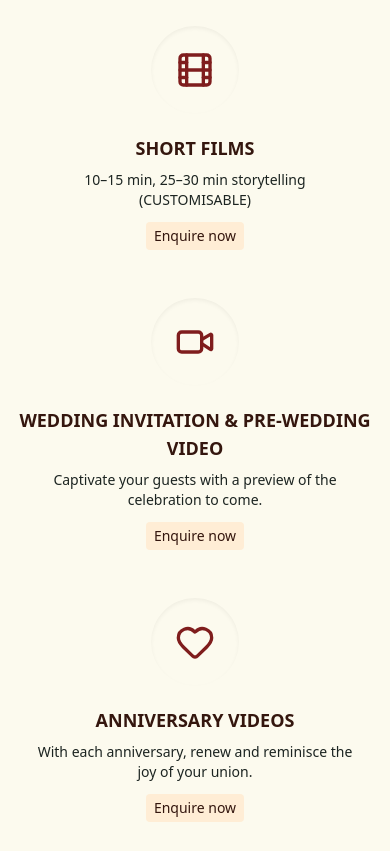
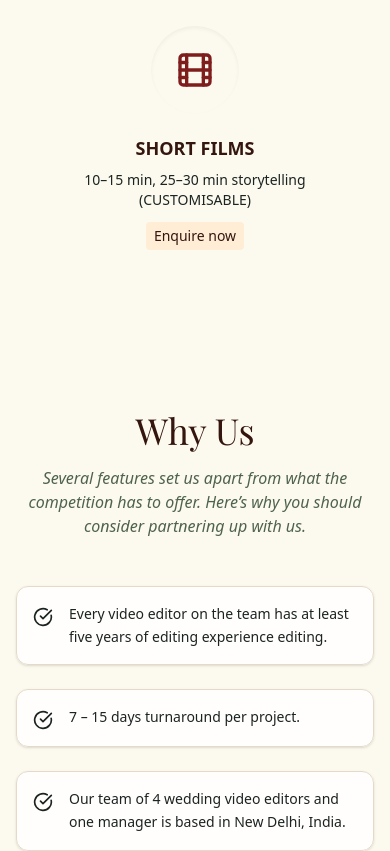
Before and after one commit to Sarorosy/wedaura, a React (Vite) app: page / in a window 390 px wide. Shown: the part 5167-6018 px from the top of the page. Built offline with nearby package versions, Linux system fonts and the light colour scheme; a web font is replaced by a local one.

Commit message:
minor changes

```diff
--- a/src/components/Header.jsx
+++ b/src/components/Header.jsx
@@ -1,8 +1,10 @@
 import React, { useState } from "react";
-import { Facebook, Gift, Instagram, Mail, Menu, MessageCircle, X, Youtube } from "lucide-react";
+import { Gift, Instagram, Mail, Menu, MessageCircle, X, } from "lucide-react";
 import { motion, AnimatePresence } from "framer-motion";
 import { useNavigate } from "react-router-dom";
 import FolkLore from "../assets/Folklore-logo.png";
+import youtube from "../assets/youtube.svg";
+import facebook from "../assets/facebook.svg";
 import { FloatingWhatsApp } from "react-floating-whatsapp";
 
 const navLinksLeft = ["Contact", "Gallery"];
@@ -58,10 +60,10 @@ const Header = () => {
               <Instagram className="text-darkbrown hover:opacity-80" size={20} />
             </a>
             <a href="https://www.youtube.com/channel/UC2kgNgYUK7z91b8M6CPhomw" target="_blank" rel="noreferrer">
-              <Youtube className="text-darkbrown hover:opacity-80" size={20} />
+              <img src={youtube} className="text-darkbrown hover:opacity-80 h-6" />
             </a>
             <a href="https://facebook.com" target="_blank" rel="noreferrer">
-              <Facebook className="text-darkbrown hover:opacity-80" size={20} />
+              <img src={facebook} className="text-darkbrown hover:opacity-80 h-6" />
             </a>
           </div>
         </div>
@@ -108,14 +110,14 @@ const Header = () => {
 
               {/* Social Icons */}
               <div className="flex justify-center mx-auto space-x-3">
-                <a href="https://instagram.com" target="_blank" rel="noreferrer">
+                <a href="https://www.instagram.com/folkloreproductions_" target="_blank" rel="noreferrer">
                   <Instagram className="text-accent hover:opacity-80" size={20} />
                 </a>
-                <a href="https://youtube.com" target="_blank" rel="noreferrer">
-                  <Youtube className="text-accent hover:opacity-80" size={20} />
+                <a href="https://www.youtube.com/channel/UC2kgNgYUK7z91b8M6CPhomw" target="_blank" rel="noreferrer">
+                  <img src={youtube} className="text-darkbrown hover:opacity-80 h-6" />
                 </a>
                 <a href="https://facebook.com" target="_blank" rel="noreferrer">
-                  <Facebook className="text-accent hover:opacity-80" size={20} />
+                  <img src={facebook} className="text-darkbrown hover:opacity-80 h-6" />
                 </a>
               </div>
             </motion.div>
--- a/src/pages/Contact.jsx
+++ b/src/pages/Contact.jsx
@@ -128,15 +128,15 @@ const Contact = () => {
             <h2 className="text-xl font-serifStyle text-darkBrown">Call / Text / Email</h2>
             <p className="mt-2 text-sm text-darkBrown">
               <Phone className="inline-block mr-1" size={16} />
-              +91 9988100000 / +91 8877100000
+              +91 7011584331
             </p>
             <p className="text-sm text-darkBrown mt-1">
               <Mail className="inline-block mr-1" size={16} />
-              info@Folklore.in
+              contact@Folklore.in
             </p>
             <div className="mt-4">
               <a
-                href="https://instagram.com"
+                href="https://www.instagram.com/folkloreproductions_"
                 target="_blank"
                 rel="noopener noreferrer"
                 className="inline-flex items-center text-primary hover:underline font-elegance"
--- a/src/pages/Home/Faq.jsx
+++ b/src/pages/Home/Faq.jsx
@@ -7,7 +7,7 @@ const faqs = [
     category: "primary",
     question: "Who are you?",
     answer:
-      "Our team consists of 4 editors and one managers based in New Delhi. Each of the team members has at least five years of experience in outsourcing wedding video editing, post-production or shooting. Since the inception of the studio, we've edited more than 1000 weddings - a noteworthy accomplishment that has resulted in many happy clients",
+      "Our team consists of 4 editors and one manager based in New Delhi. Each of the team members has at least five years of editing experience in outsourcing wedding video editing, post-production. Since the inception of the studio, we've edited more than 1000 weddings - a noteworthy accomplishment that has resulted in many happy clients",
   },
   {
     category: "primary",
--- a/src/pages/Home/Services.jsx
+++ b/src/pages/Home/Services.jsx
@@ -30,18 +30,18 @@ const services = [
     description: "10–15 min, 25–30 min storytelling (CUSTOMISABLE)",
     icon: Film,
   },
-  {
-    title: "Wedding Invitation & Pre-Wedding Video",
-    description:
-      "Captivate your guests with a preview of the celebration to come.",
-    icon: Video,
-  },
-  {
-    title: "Anniversary Videos",
-    description:
-      "With each anniversary, renew and reminisce the joy of your union.",
-    icon: Heart,
-  },
+  // {
+  //   title: "Wedding Invitation & Pre-Wedding Video",
+  //   description:
+  //     "Captivate your guests with a preview of the celebration to come.",
+  //   icon: Video,
+  // },
+  // {
+  //   title: "Anniversary Videos",
+  //   description:
+  //     "With each anniversary, renew and reminisce the joy of your union.",
+  //   icon: Heart,
+  // },
 ];
 
 export default function Services() {
@@ -69,7 +69,7 @@ export default function Services() {
         </motion.div>
 
         {/* Services Grid */}
-        <div className="grid md:grid-cols-2 lg:grid-cols-3 gap-12">
+        <div className="grid md:grid-cols-2 lg:grid-cols-4 gap-12">
           {services.map((service, index) => {
             const Icon = service.icon;
             return (
--- a/src/pages/Home/WhyUs.jsx
+++ b/src/pages/Home/WhyUs.jsx
@@ -3,7 +3,7 @@ import { motion } from "framer-motion";
 import { CheckCircle } from "lucide-react";
 
 const points = [
-  "Every video editor on the team has at least five years of experience editing or shooting wedding videos.",
+  "Every video editor on the team has at least five years of editing experience editing.",
   "7 – 15 days turnaround per project.",
   "Our team of 4 wedding video editors and one manager is based in New Delhi, India.",
   "Over the course of the studio’s existence, we’ve edited over 500 wedding videos.",
```
Also changed, not shown: src/assets/facebook.svg (added), src/assets/youtube.svg (added).
